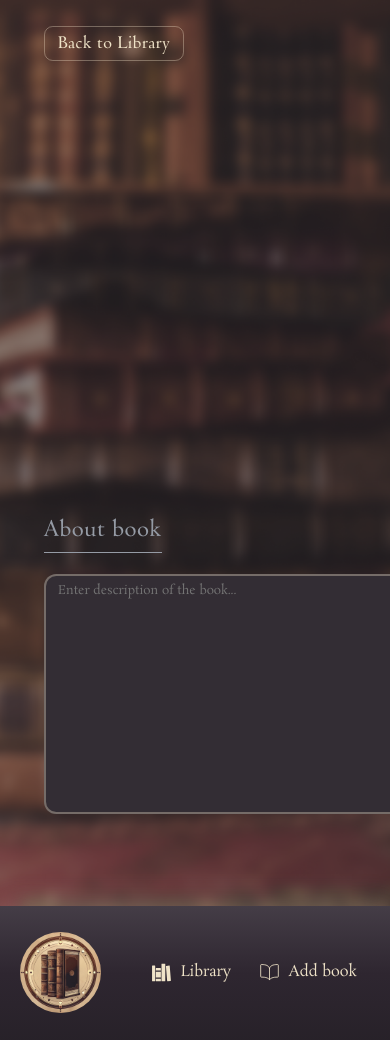
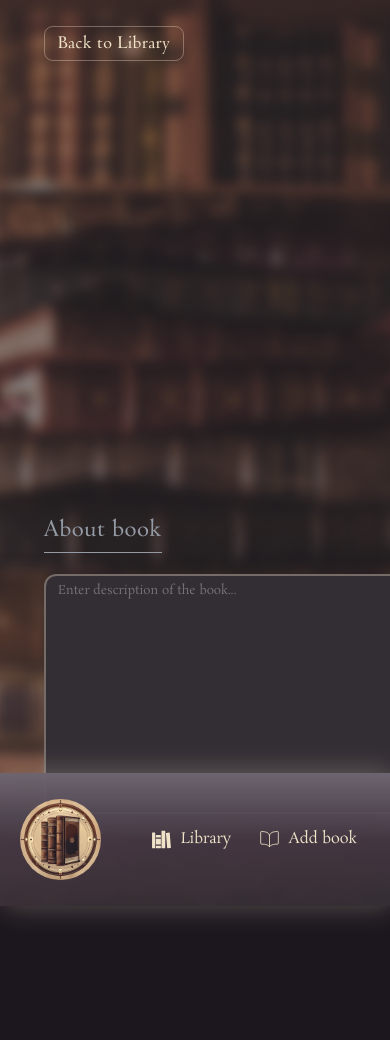
Before and after one commit to elencodes/project_online-library-app, a React (Vite) app: page /project_online-library-app/addbook in a window 390 px wide. After the commit the page ends 906 px from the top, so only its background shows below. Built offline with nearby package versions, Linux system fonts and the light colour scheme; no server answers.

Commit message:
fixed styles for The Header

```diff
--- a/src/components/Header/Header.module.scss
+++ b/src/components/Header/Header.module.scss
@@ -63,9 +63,11 @@
 
 @media (max-width: 925px) {
 	.header {
+		position: fixed;
 		display: flex;
 		width: 100%;
 		min-height: auto;
+		background: linear-gradient(to bottom, rgba(110, 101, 112, 0.994) 0%, rgba(65, 55, 67, 0.894) 50%, rgba(51, 45, 52, 0.894) 100%);
 	}
 
 	.header__navigation_box {
--- a/src/components/LibraryPage/LibraryPage.module.scss
+++ b/src/components/LibraryPage/LibraryPage.module.scss
@@ -113,3 +113,13 @@
 		color: variables.$dark-font-color;
 	}
 }
+
+@media (max-width: 925px) {
+	.main {
+		flex-grow: 0;
+	}
+
+	.notification__box {
+		height: 54.5vh;
+	}
+}
```
